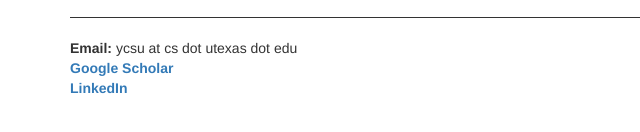
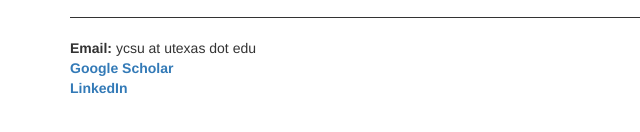
Before and after one commit to sammy-su/sammy-su.github.io, a plain HTML site: page index.html in a window 1280 px wide. Shown: the part 936-1068 px from the top of the page, 0-640 px from the left. Drawn offline with nearby package versions, Linux system fonts and the light colour scheme.

Commit message:
Update email

```diff
--- a/index.html
+++ b/index.html
@@ -97,7 +97,7 @@
             <h3>Contact</h3>
             <hr class="single">
             <address>
-                <strong>Email:</strong> ycsu at cs dot utexas dot edu <br>
+                <strong>Email:</strong> ycsu at utexas dot edu <br>
                 <strong><a href="https://scholar.google.com/citations?user=nrcJfPEAAAAJ">Google Scholar</a></strong><br>
                 <strong><a href="http://tw.linkedin.com/pub/yu-chuan-su/52/38b/b82/">LinkedIn</a></strong>
             </address>
```
